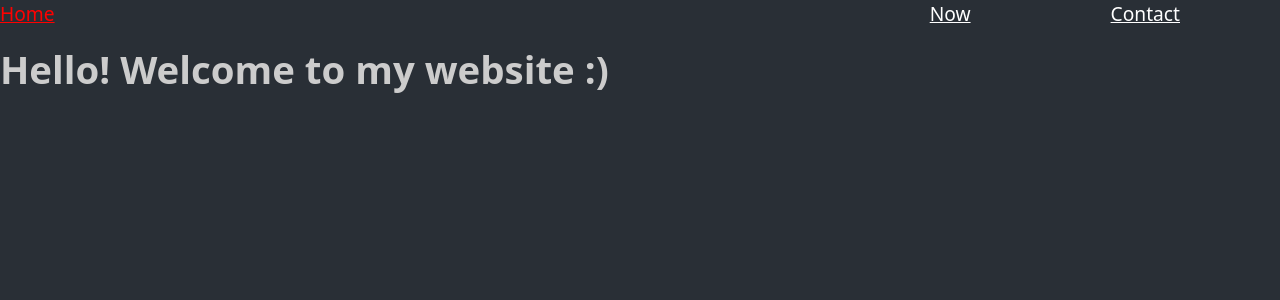
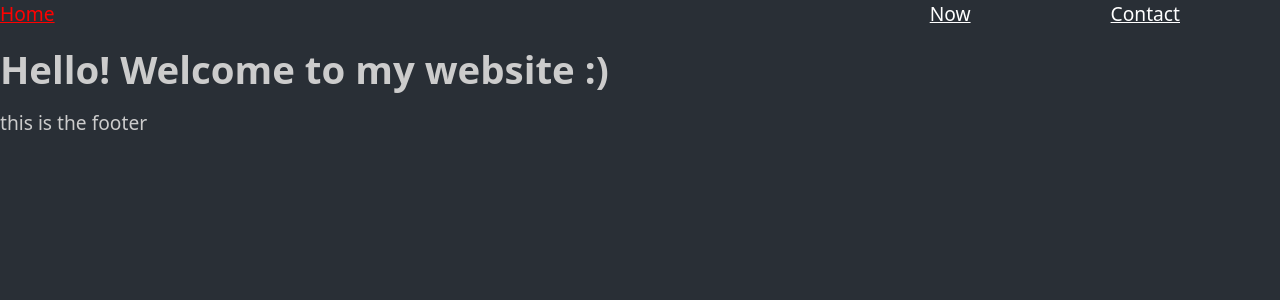
Before and after one commit to matrev/personal-website, a Next.js app: page / in a window 1280 px wide. Shown: the top 300 px of the page. Built offline with nearby package versions, Linux system fonts and the light colour scheme.

Commit message:
switching to page router

```diff
--- a/src/app/layout.tsx
+++ /dev/null
@@ -1,17 +0,0 @@
-import "styles/layout.css"
-import Header from 'components/header'
-
-export default function RootLayout({
-  children,
-}: {
-  children: React.ReactNode
-}) {
-  return (
-    <html lang="en">
-      <body>
-        <Header/>
-        {children}
-      </body>
-    </html>
-  )
-}
--- a/src/app/page.tsx
+++ /dev/null
@@ -1,7 +0,0 @@
-import Header from "components/header"
-
-export default function Page() {
-  return <>
-    <h1>Hello! Welcome to my website :)</h1>
-  </>
-}
--- /dev/null
+++ b/src/components/footer.tsx
@@ -0,0 +1,8 @@
+'use client';
+import { usePathname } from 'next/navigation';
+
+export default function Navbar() {
+  return <footer>
+    this is the footer
+    </footer>
+}
--- /dev/null
+++ b/src/components/layout.tsx
@@ -0,0 +1,14 @@
+import Navbar from './navbar'
+import Footer from './footer'
+
+import { ReactNode } from 'react'
+
+export default function Layout({ children }: { children: ReactNode }) {
+  return (
+    <>
+      <Navbar />
+      <main>{children}</main>
+      <Footer />
+    </>
+  )
+}
--- a/src/components/header.tsx
+++ b/src/components/navbar.tsx
@@ -2,8 +2,7 @@
 import Link from 'next/link'
 import { usePathname } from 'next/navigation';
 
-
-export default function Header() {
+export default function Navbar() {
   const pathname = usePathname();
   return <header>
     <Link href="/" className={pathname === "/" ? 'selectedLink' : ''}>Home</Link>
--- /dev/null
+++ b/src/pages/_app.tsx
@@ -0,0 +1,9 @@
+import Layout from 'components/layout'
+import type { AppProps } from 'next/app'
+import 'styles/layout.css'
+
+export default function App({ Component, pageProps }: AppProps) {
+  return <Layout>
+      <Component {...pageProps} />
+  </Layout>
+}
--- /dev/null
+++ b/src/pages/_document.tsx
@@ -0,0 +1,13 @@
+import { Html, Head, Main, NextScript } from 'next/document'
+
+export default function Document() {
+  return (
+    <Html>
+      <Head />
+      <body>
+        <Main />
+        <NextScript />
+      </body>
+    </Html>
+  )
+}
--- /dev/null
+++ b/src/pages/index.tsx
@@ -0,0 +1,6 @@
+
+export default function Index() {
+  return <>
+    <h1>Hello! Welcome to my website :)</h1>
+  </>
+}
--- a/src/app/now/page.tsx
+++ b/src/pages/now.tsx
@@ -1,4 +1,3 @@
-import Header from 'components/header'
 
 export default function Page() {
   return <>
```
Also changed, not shown: src/pages/contact.tsx (renamed from src/app/contact/page.tsx).
